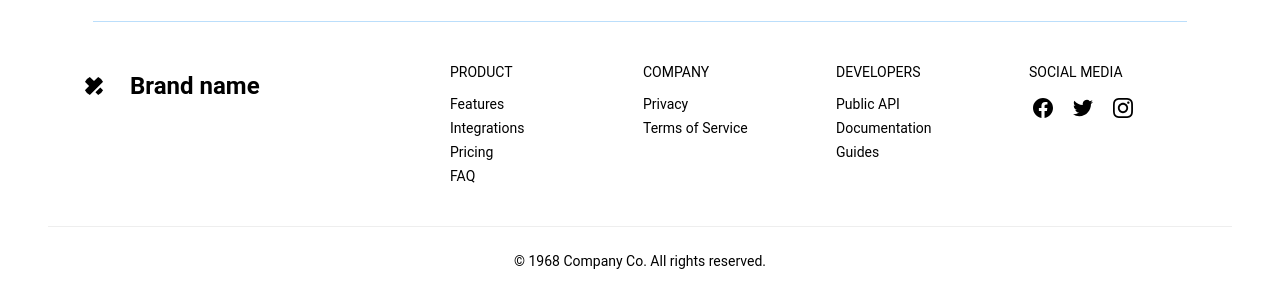
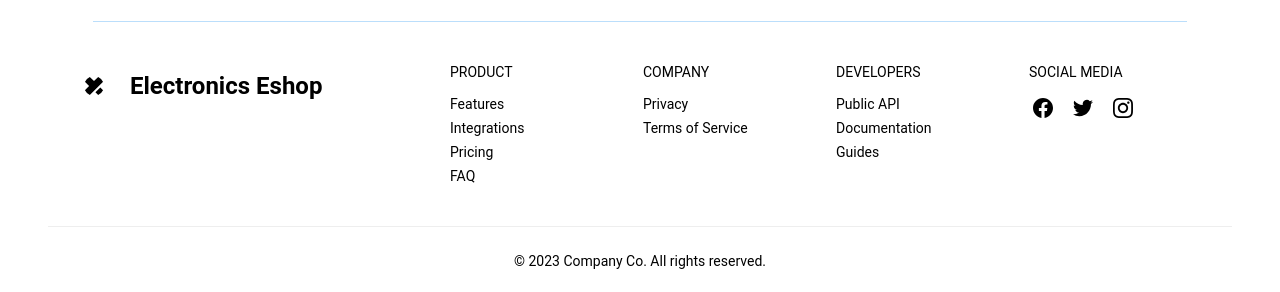
Before and after one commit to zalish-shawon/brand-shop-client, a React (Vite) app: page / in a window 1280 px wide. Shown: the part 2782-3074 px from the top of the page. Built offline with nearby package versions, Linux system fonts and the light colour scheme; no server answers.

Commit message:
add readme file for projects features and project ss

```diff
--- a/src/components/Footer/Footer.jsx
+++ b/src/components/Footer/Footer.jsx
@@ -13,7 +13,7 @@ const Footer = () => {
 						<path d="M18.266 26.068l7.839-7.854 4.469 4.479c1.859 1.859 1.859 4.875 0 6.734l-1.104 1.104c-1.859 1.865-4.875 1.865-6.734 0zM30.563 2.531l-1.109-1.104c-1.859-1.859-4.875-1.859-6.734 0l-6.719 6.734-6.734-6.734c-1.859-1.859-4.875-1.859-6.734 0l-1.104 1.104c-1.859 1.859-1.859 4.875 0 6.734l6.734 6.734-6.734 6.734c-1.859 1.859-1.859 4.875 0 6.734l1.104 1.104c1.859 1.859 4.875 1.859 6.734 0l21.307-21.307c1.859-1.859 1.859-4.875 0-6.734z"></path>
 					</svg>
 				</div>
-				<span className="self-center text-2xl font-semibold">Brand name</span>
+				<span className="self-center text-2xl font-semibold">Electronics Eshop</span>
 			</a>
 		</div>
 		<div className="grid grid-cols-2 text-sm gap-x-3 gap-y-8 lg:w-2/3 sm:grid-cols-4" bis_skin_checked="1">
@@ -81,7 +81,7 @@ const Footer = () => {
 			</div>
 		</div>
 	</div>
-	<div className="py-6 text-sm text-center dark:text-gray-400" bis_skin_checked="1">© 1968 Company Co. All rights reserved.</div>
+	<div className="py-6 text-sm text-center dark:text-gray-400" bis_skin_checked="1">© 2023 Company Co. All rights reserved.</div>
 </footer>
 
     </div>
```
Also changed, not shown: public/ss.png (added), 1 other file (tests, documents, lock files or other folders).
